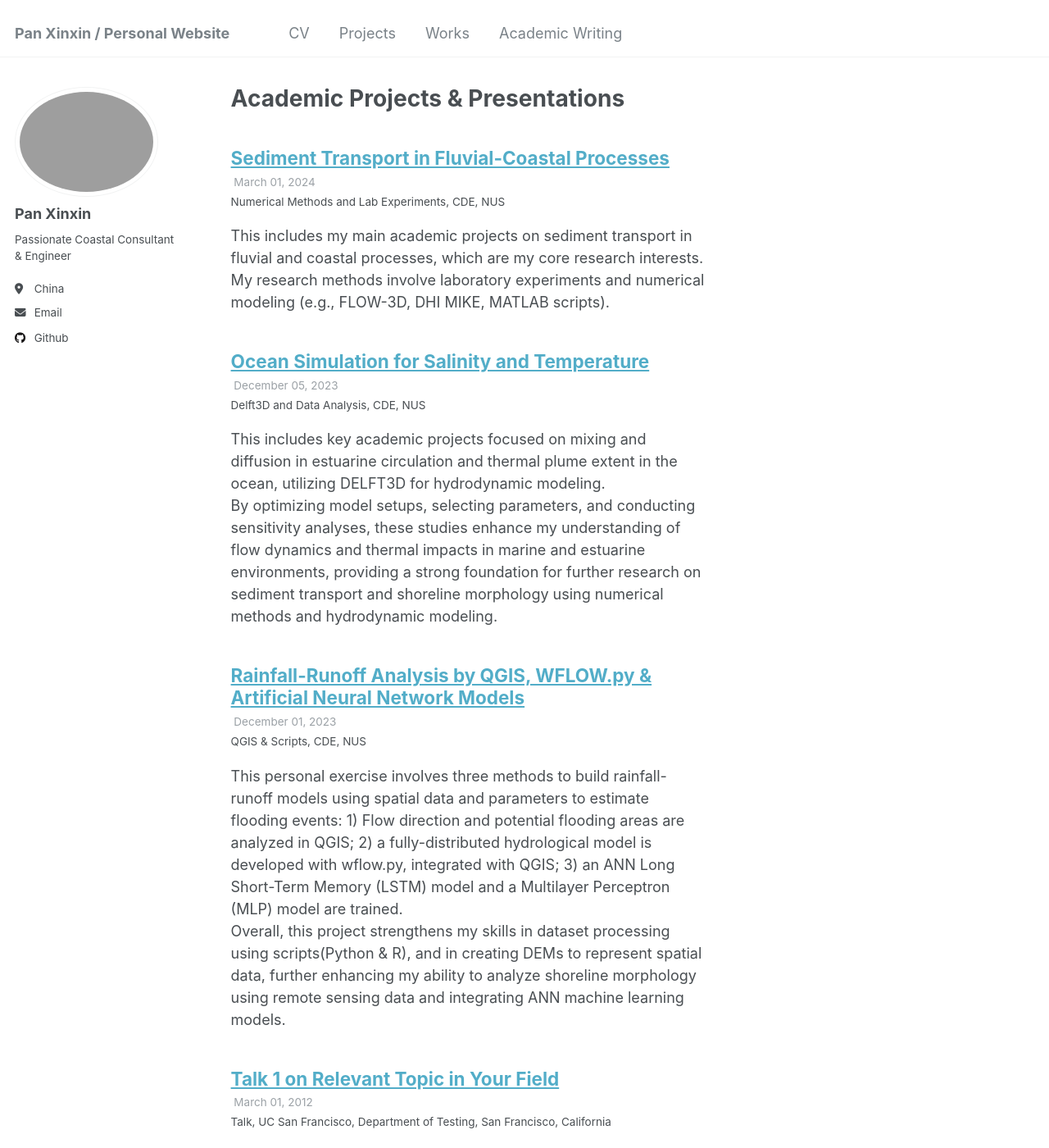
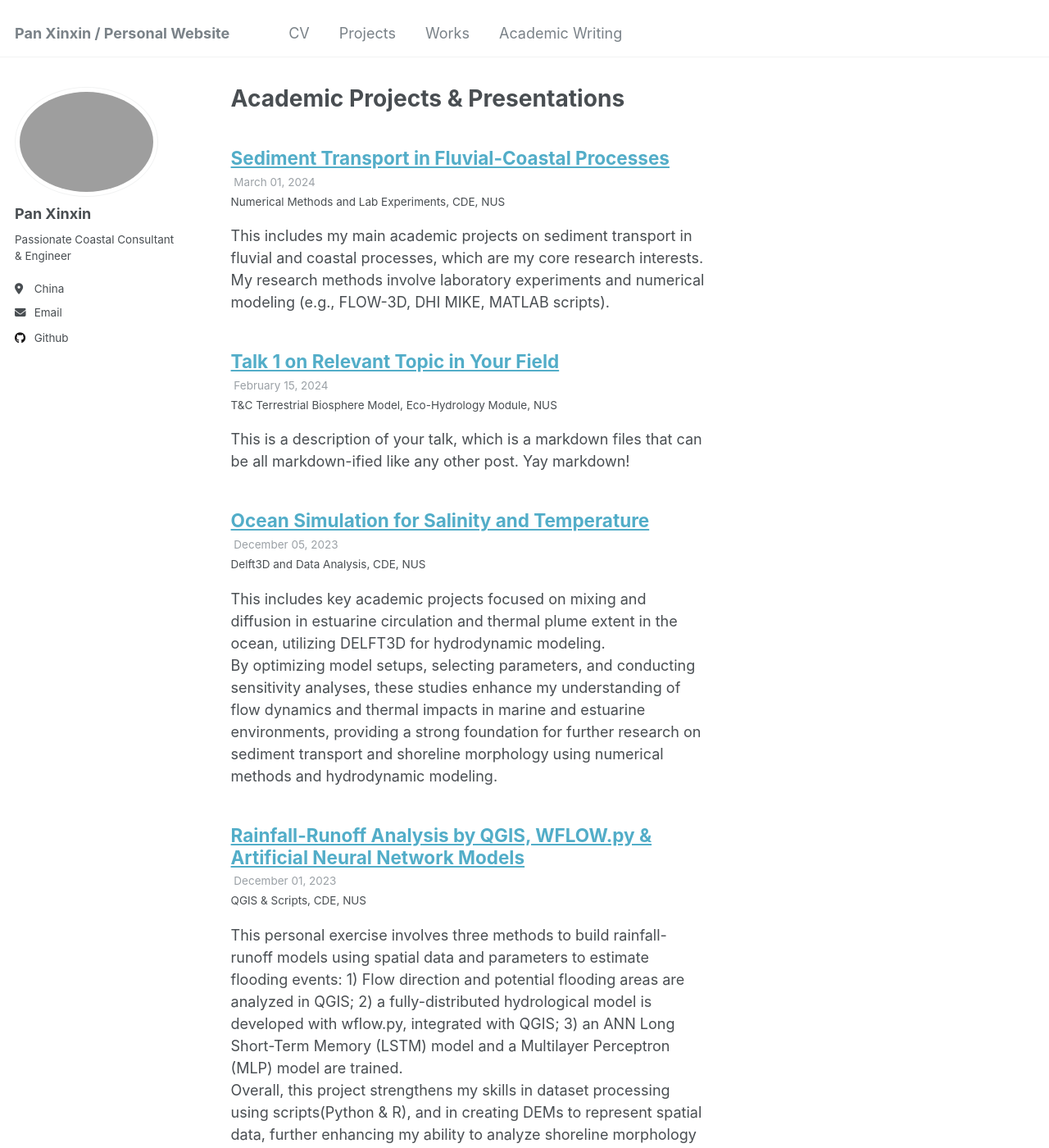
Before and after one commit to kingdaxing/kingdaxing.github.io, a Jekyll site: the page built from _pages/talks.html, in a window 1280 px wide and 1400 px high. Shown: the whole window at 82% size. Built offline with Jekyll 4.4.1, drawn with Linux system fonts in a browser that asks for light colours; some of the changed text lies outside the part shown.

Commit message:
Update and rename 2012-03-01-talk-1.md to proj-4-2024-02-01-Eco-hydrology.md

```diff
--- a/_talks/2012-03-01-talk-1.md
+++ b/_talks/proj-4-2024-02-01-Eco-hydrology.md
@@ -1,11 +1,11 @@
 ---
 title: "Talk 1 on Relevant Topic in Your Field"
 collection: talks
-type: "Talk"
-permalink: /talks/2012-03-01-talk-1
-venue: "UC San Francisco, Department of Testing"
-date: 2012-03-01
-location: "San Francisco, California"
+type: "T&C Terrestrial Biosphere Model"
+permalink: /talks/proj-4-2024-02-15-Eco-hydrology
+venue: "Eco-Hydrology Module"
+date: 2024-02-15
+location: "NUS"
 ---
 
 This is a description of your talk, which is a markdown files that can be all markdown-ified like any other post. Yay markdown!
```
